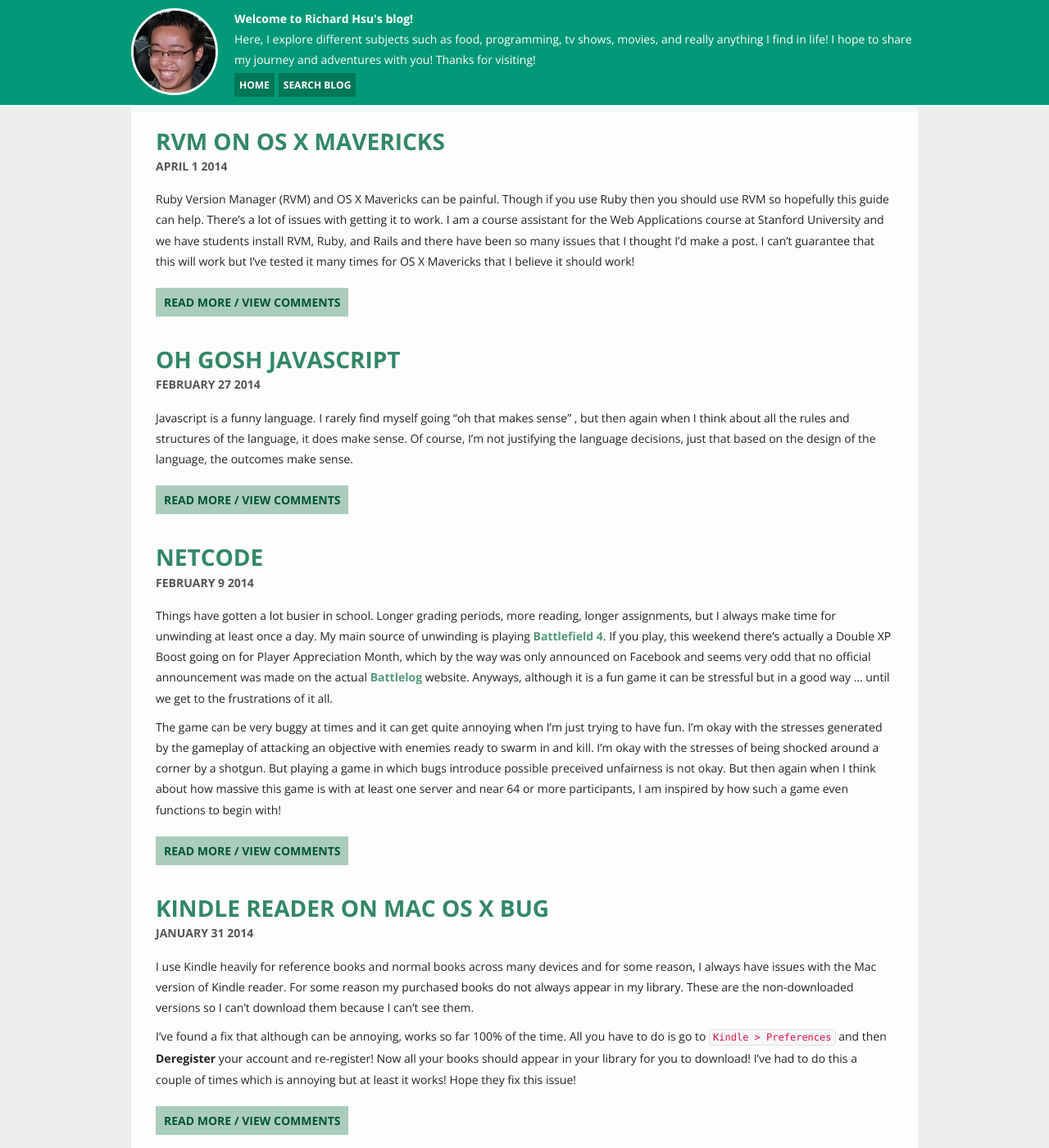
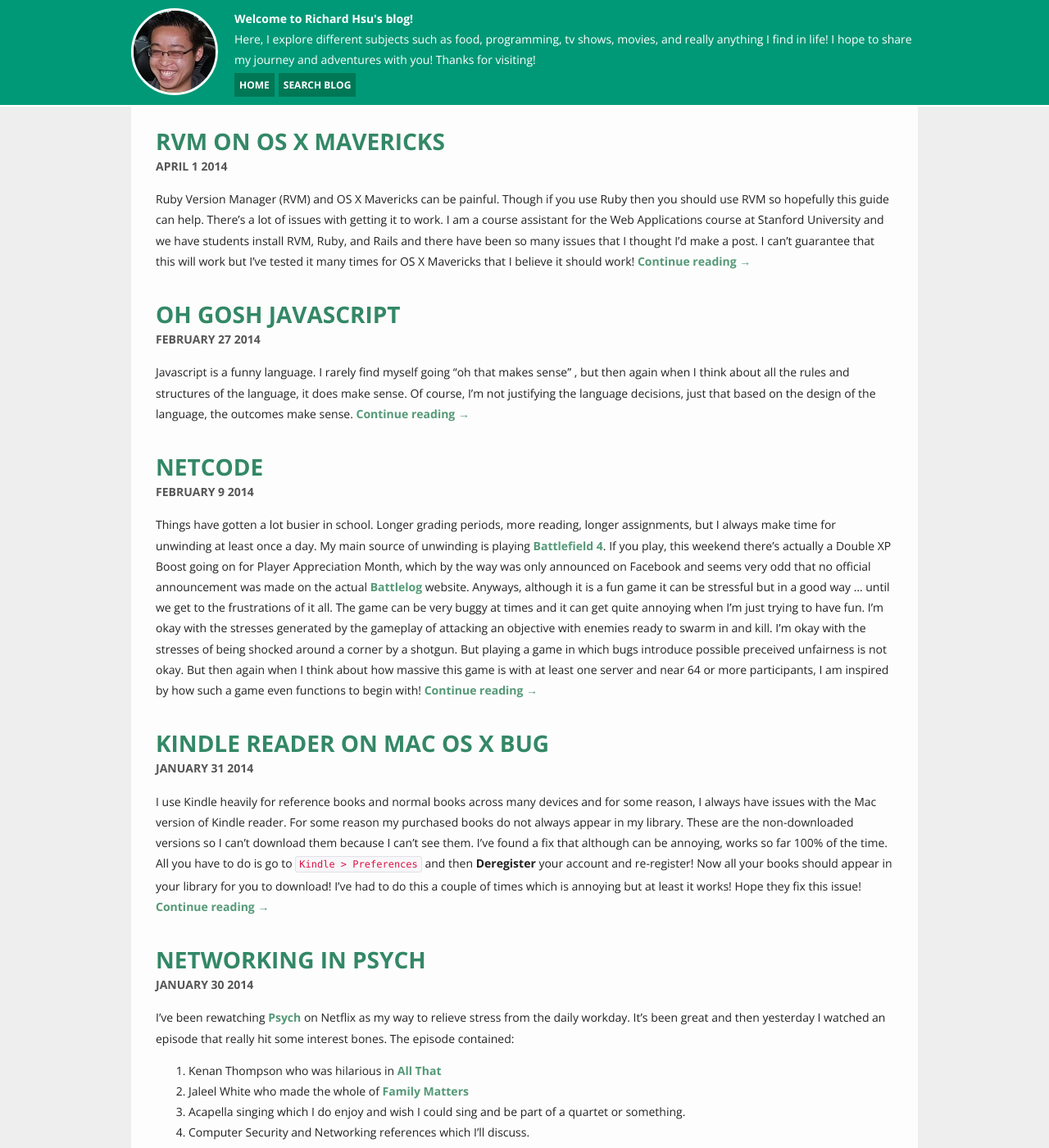
Before and after one commit to richardhsu/richardhsu.github.io, a Jekyll site: the page built from index.html, in a window 1280 px wide and 1400 px high. Shown: the whole window at 82% size. Built offline with Jekyll 4.4.1, drawn with Linux system fonts in a browser that asks for light colours; Markdown is read by kramdown in place of the engine named in the settings; the list of posts is cut into pages by our own code; some of the changed text lies outside the part shown.

Commit message:
Continue reading link.

```diff
--- a/index.html
+++ b/index.html
@@ -8,10 +8,8 @@ title: Richard Hsu's Blog
     <h1><a href="{{ post.url }}">{{ post.title }}</a></h1>
     <span class="post-date">{{ post.date | date: "%B %-d %Y" }}</span>
   </div>
-  {{ post.excerpt }}
-  <div class="post-footer">
-    <a href="{{ post.url }}">READ MORE / VIEW COMMENTS</a>
-  </div>
+  <p>{{ post.excerpt | remove: '<p>' | remove: '</p>' }}
+  <a href="{{ post.url }}">Continue reading &rarr;</a></p>
 </div>
 {% endfor %}
 
```
